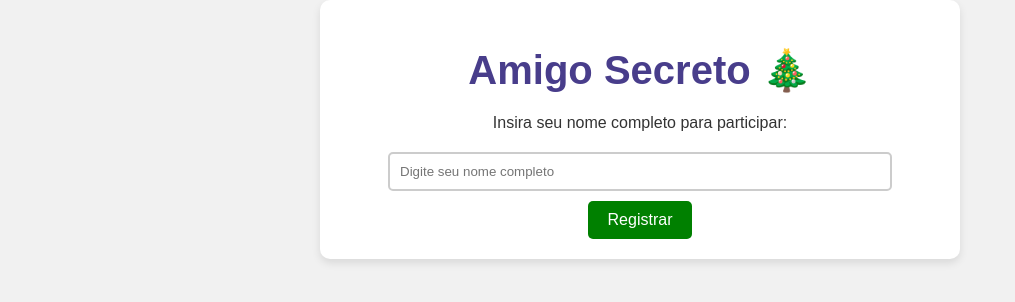
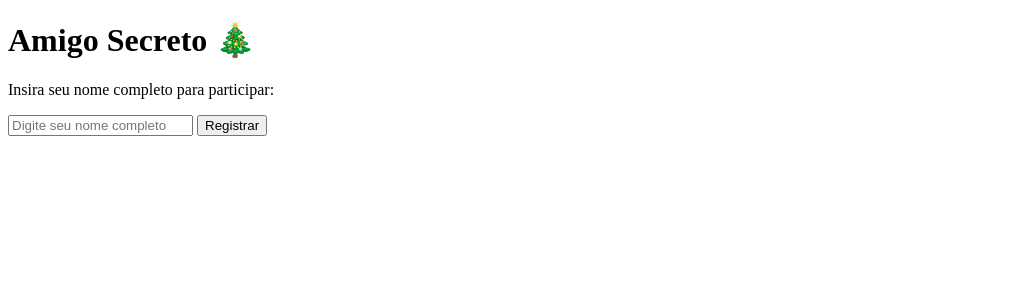
Before and after one commit to VitorNoe/secretfriend.github.io, a plain HTML site: page index.html in a window 1280 px wide. Shown: the whole page, without its empty margins (0-1015 px from the left). Drawn offline with Linux system fonts and the light colour scheme.

Commit message:
Update style.css

```diff
--- a/style.css
+++ b/style.css
@@ -1,76 +1,17 @@
-/* Estilos para a interface de amigo secreto */
-body {
-    font-family: Arial, sans-serif;
-    background-color: #f1f1f1;
-    color: #333;
-    margin: 0;
-    padding: 0;
-}
-
-.container {
-    max-width: 600px;
-    margin: 0 auto;
-    padding: 20px;
-    background-color: #fff;
-    border-radius: 10px;
-    box-shadow: 0 4px 8px rgba(0, 0, 0, 0.1);
-    text-align: center;
-}
-
-h1 {
-    color: #483D8B; /* DarkSlateBlue */
-    font-size: 2.5rem;
-    margin-bottom: 20px;
-}
-
-p {
-    font-size: 1rem;
-    margin-bottom: 10px;
-}
-
-input[type="text"] {
-    width: 80%;
-    padding: 10px;
-    margin: 10px 0;
-    border: 2px solid #ccc;
-    border-radius: 5px;
-}
-
-button {
-    padding: 10px 20px;
-    background-color: #008000; /* Verde natalino */
-    color: #fff;
-    border: none;
-    border-radius: 5px;
-    cursor: pointer;
-    font-size: 1rem;
-}
-
-button:hover {
-    background-color: #006400; /* Verde mais escuro */
-}
-
-select {
-    width: 80%;
-    padding: 10px;
-    margin: 10px 0;
-    border: 2px solid #ccc;
-    border-radius: 5px;
-    font-size: 1rem;
-}
-
-#secretFriendMessage {
-    font-size: 1.2rem;
-    margin-top: 20px;
-    font-weight: bold;
-}
-
+/* Adicionei animações suaves */
 .hidden {
     display: none;
 }
 
 #confirmationMessage {
-    color: green;
-    font-size: 1rem;
-    margin-top: 10px;
+    animation: fadeIn 1s ease-in-out;
 }
+
+button {
+    transition: background-color 0.3s ease;
+}
+
+@keyframes fadeIn {
+    from { opacity: 0; }
+    to { opacity: 1; }
+}
```
